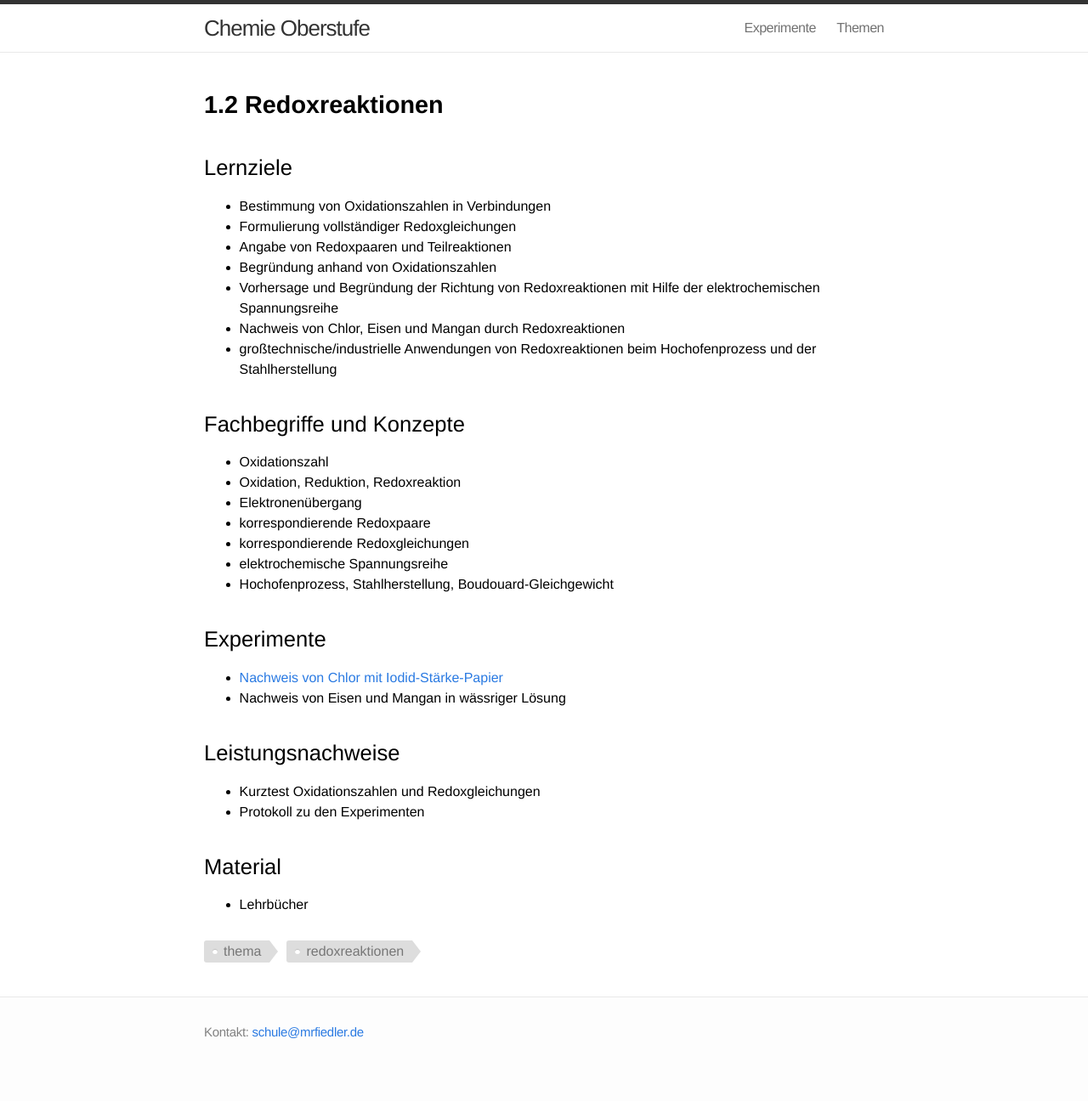
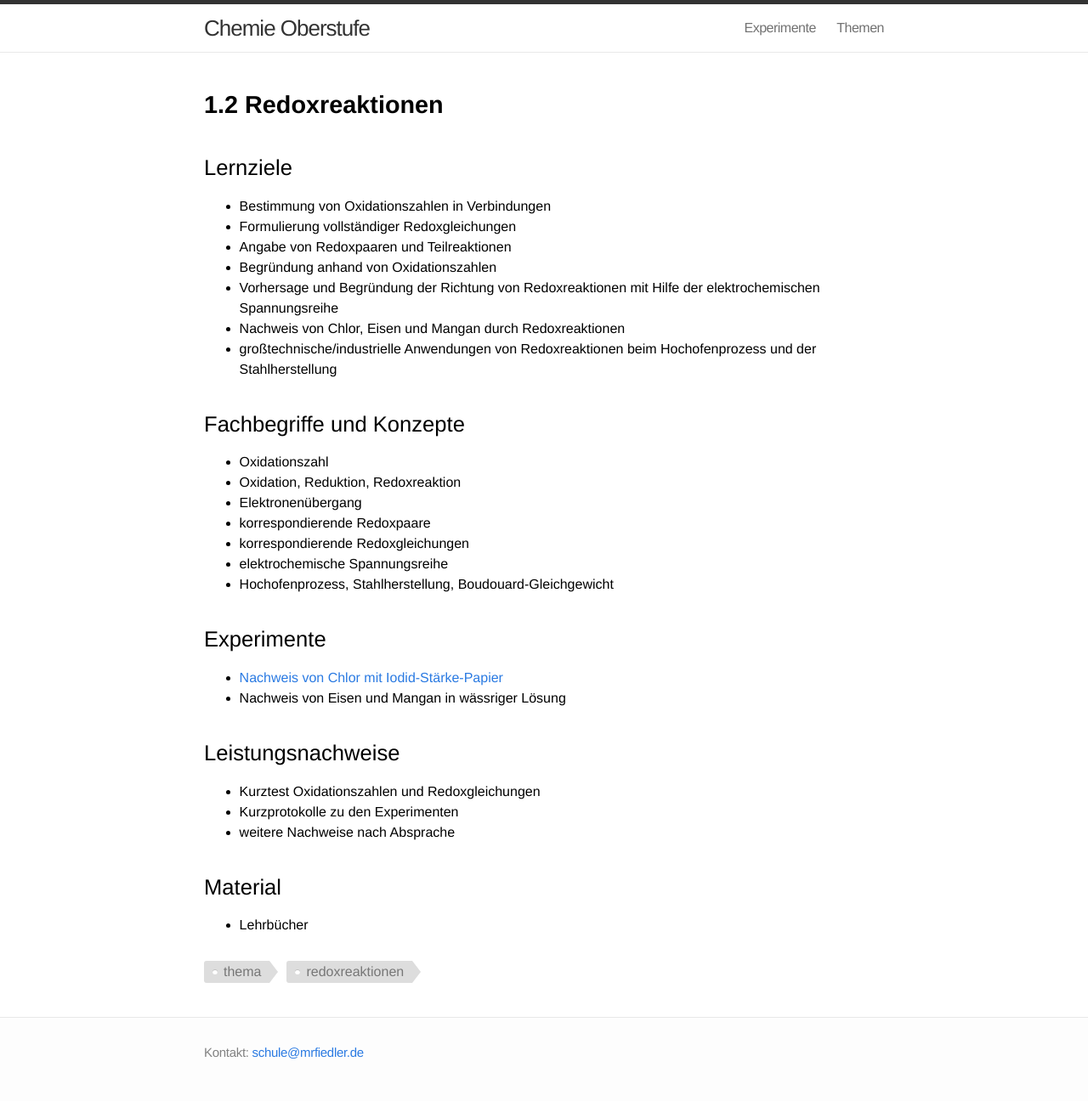
Before and after one commit to chemie-oberstufe/chemie-oberstufe.github.io, a Jekyll site: the page built from themen/redoxreaktionen.md, in a window 1280 px wide. Shown: the whole page at 85% size. Built offline with Jekyll 4.4.1, drawn with Linux system fonts in a browser that asks for light colours; before the commit the page ends 1272 px from its top, so only the background shows below that.

Commit message:
Ergänzung

```diff
--- a/themen/redoxreaktionen.md
+++ b/themen/redoxreaktionen.md
@@ -33,7 +33,8 @@ tags: [thema, redoxreaktionen]
 ## Leistungsnachweise
 
 - Kurztest Oxidationszahlen und Redoxgleichungen
-- Protokoll zu den Experimenten
+- Kurzprotokolle zu den Experimenten
+- weitere Nachweise nach Absprache
 
 ## Material
 
```
